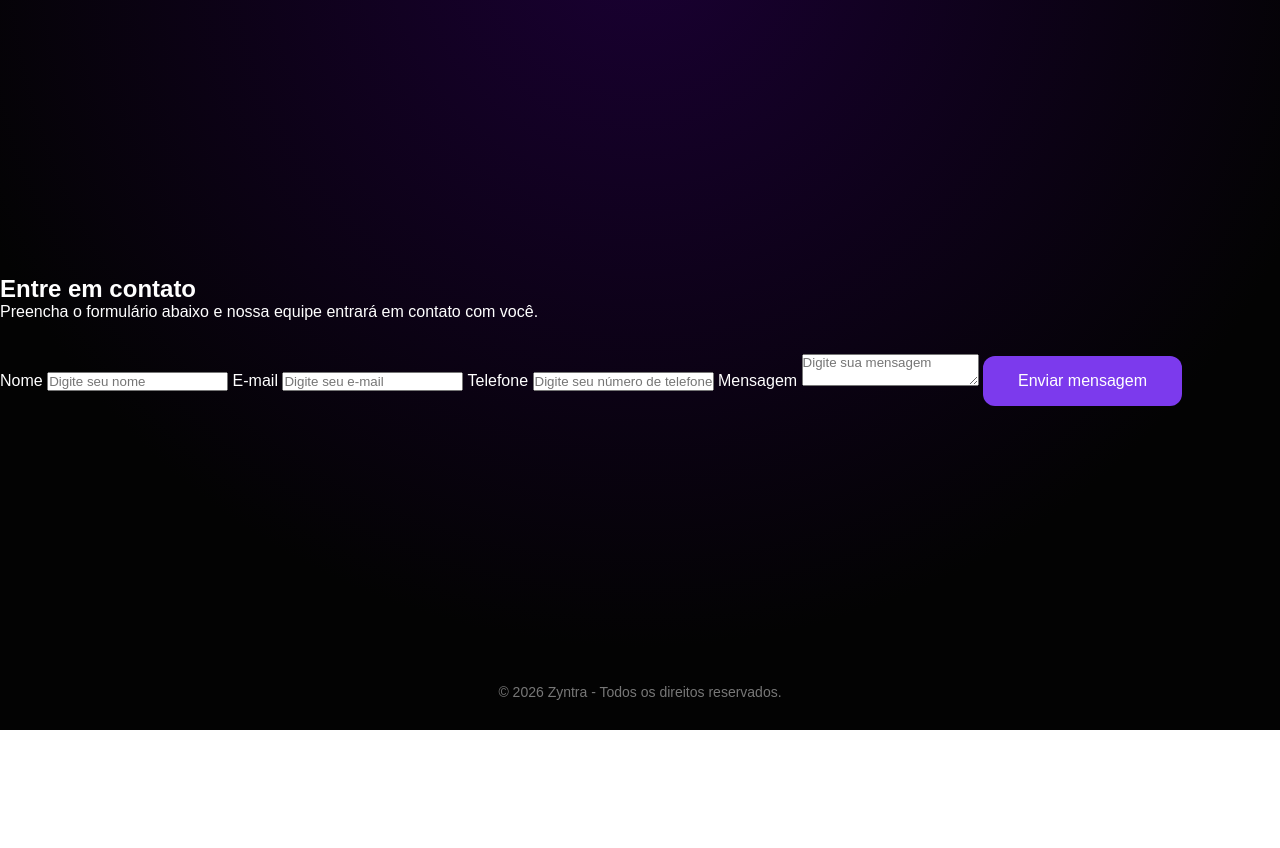
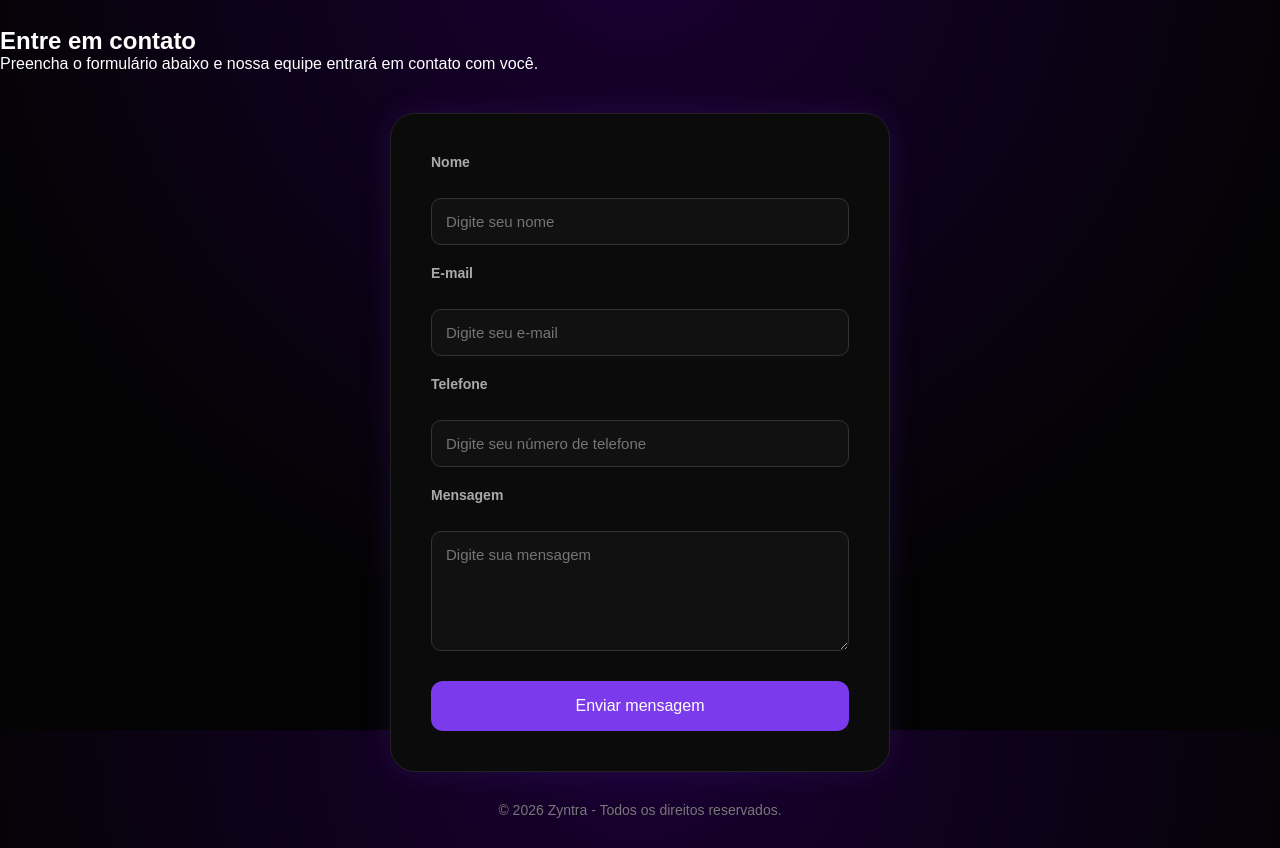
Before and after one commit to Saykswzx/zyntra-ai, a plain HTML site: page contato.html in a window 1280 px wide. Shown: the part 70-918 px from the top of the page. Before the commit the page ends 800 px from the top, so only its background shows below. Drawn offline with Linux system fonts and the light colour scheme.

Commit message:
Update style.css

```diff
--- a/style.css
+++ b/style.css
@@ -190,13 +190,13 @@ button:hover {
 .plans h2,
 .about h2 {
     font-size: 40px;
-    margin-bottom: 60px; /* Aumentado de 50px para 60px dando mais respiro aos títulos */
+    margin-bottom: 60px;
 }
 
 .cards {
     display: flex;
     justify-content: center;
-    gap: 40px; /* Aumentado de 30px para 40px para dar mais espaço entre os cards */
+    gap: 40px;
     flex-wrap: wrap;
     align-items: center;
 }
@@ -326,6 +326,67 @@ button:hover {
 
 .chat-input button {
     margin: 0;
+}
+
+/* =========================
+   PÁGINA DE CONTATO (CORRIGIDO)
+========================= */
+
+.contact-section {
+    padding: 80px 8%;
+    text-align: center;
+}
+
+form {
+    display: flex;
+    flex-direction: column;
+    gap: 20px;
+    max-width: 500px;
+    margin: 40px auto 0 auto;
+    background: #0b0b0b;
+    padding: 40px;
+    border-radius: 25px;
+    border: 1px solid #222;
+    box-shadow: 0 0 30px rgba(124, 58, 237, 0.15);
+}
+
+form label {
+    display: flex;
+    flex-direction: column;
+    text-align: left;
+    font-size: 14px;
+    color: #aaa;
+    font-weight: bold;
+}
+
+form input,
+form textarea {
+    width: 100%;
+    padding: 14px;
+    margin-top: 8px;
+    background: #111;
+    border: 1px solid #333;
+    border-radius: 10px;
+    color: white;
+    font-size: 15px;
+    box-sizing: border-box;
+}
+
+form input:focus,
+form textarea:focus {
+    outline: none;
+    border-color: #7c3aed;
+    box-shadow: 0 0 10px rgba(124, 58, 237, 0.3);
+}
+
+form textarea {
+    resize: vertical;
+    min-height: 120px;
+}
+
+form button {
+    width: 100%;
+    margin-top: 10px;
 }
 
 /* =========================
```
